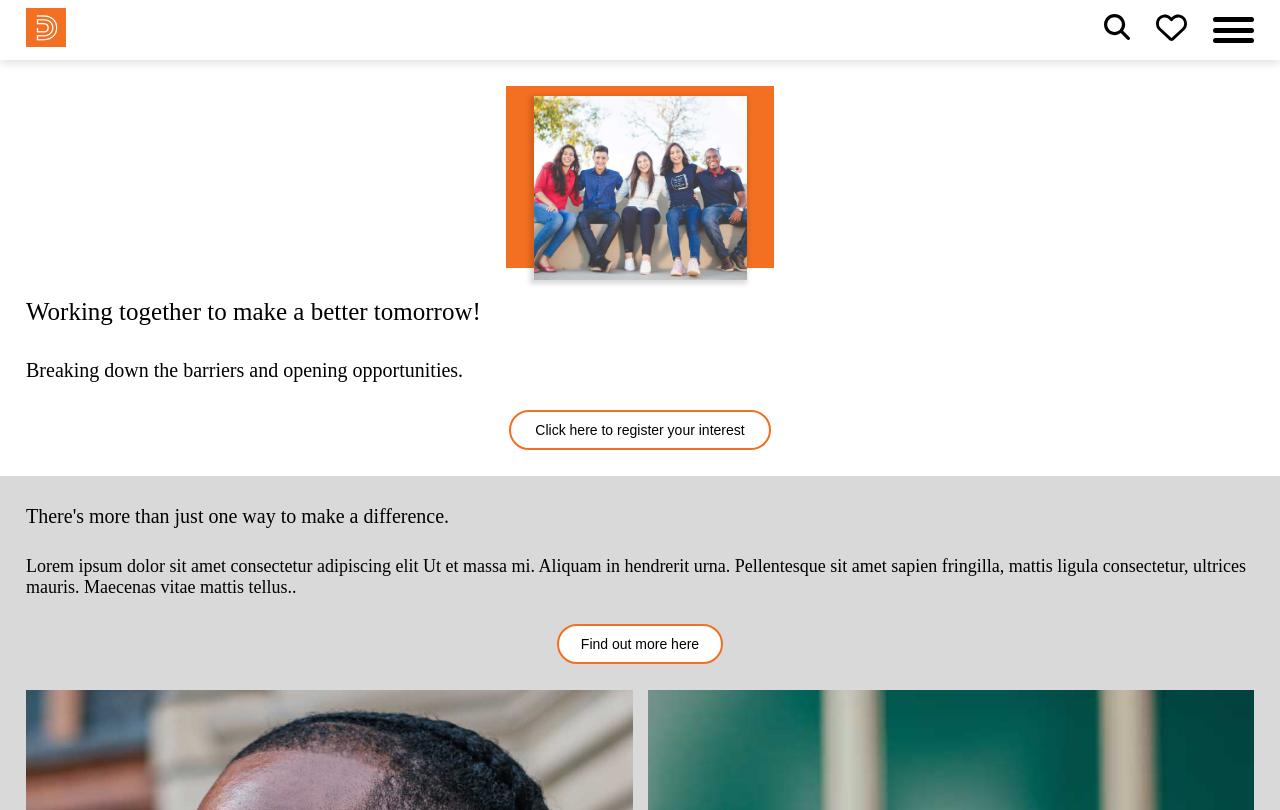
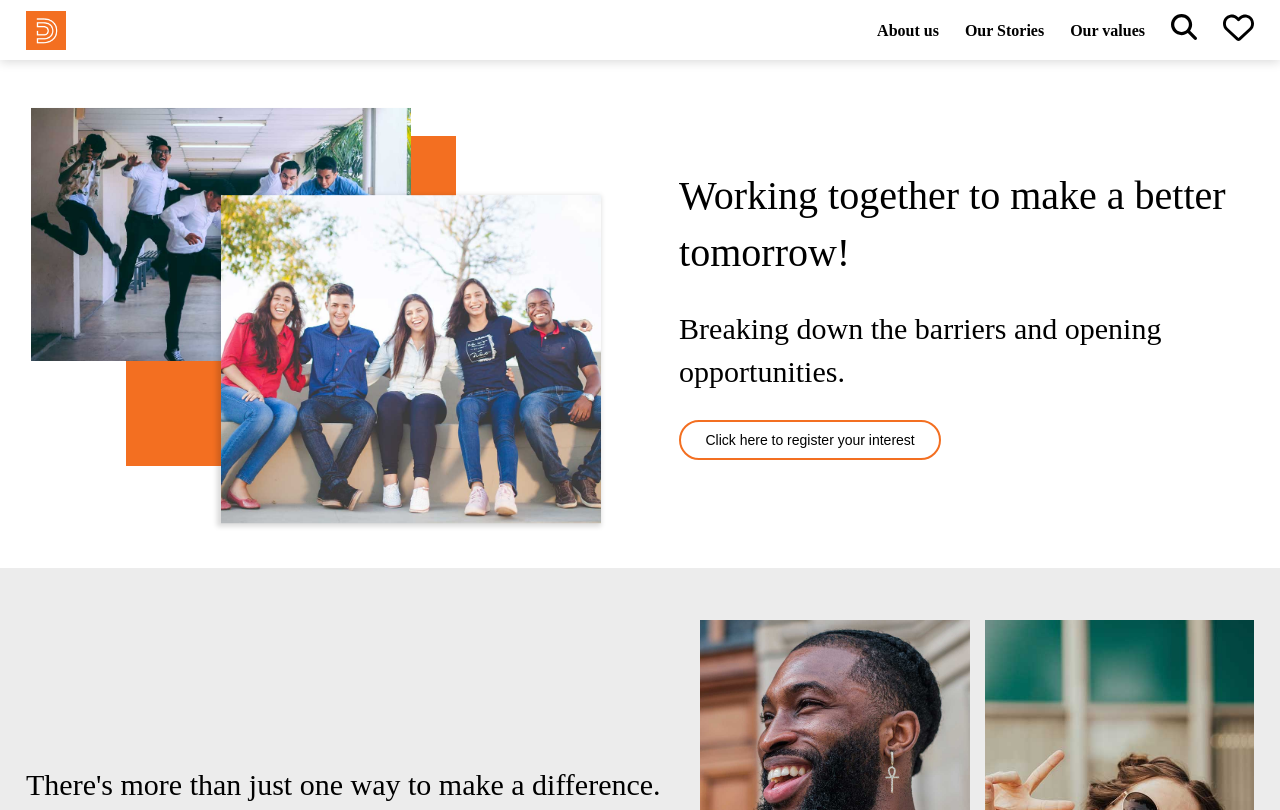
Before and after one commit to Bedkow/dissolve_prototype, a website built with Vite: page index.html in a window 1280 px wide. Shown: the top 810 px of the page. Built offline with nearby package versions, Linux system fonts and the light colour scheme; files whose address does not match are found by name.

Commit message:
some desktop styles

```diff
--- a/index.html
+++ b/index.html
@@ -8,13 +8,21 @@
 	</head>
 	<body>
 		<header>
-			<a href="#"
+			<a href="#" class="logo-link"
 				><img
 					src="./src/assets/logo.png"
 					alt="company logo, click to go to homepage"
 					class="logo"
 			/></a>
+
 			<div class="header-buttons-container">
+				<nav class="menu__nav--desktop" id="menu__nav--desktop">
+					<ul class="nav__links-container">
+						<li><a href="#">About us</a></li>
+						<li><a href="#">Our Stories</a></li>
+						<li><a href="#">Our values</a></li>
+					</ul>
+				</nav>
 				<a href="#" class="link link--search-button"
 					><img src="./src/assets/mag-glass.svg" alt="search"
 				/></a>
@@ -23,8 +31,6 @@
 				/></a>
 				<div class="menu menu--mobile">
 					<span class="menu__trigger" id="menu__trigger">
-						<!--  -->
-						<!-- <input type="checkbox" /> -->
 						<span class="trigger trigger--upper"></span>
 						<span class="trigger trigger--middle"></span>
 						<span class="trigger trigger--lower"></span>
@@ -47,6 +53,11 @@
 					<img
 						class="image-container--with-backdrop__main-image"
 						src="./src/assets/naassom-azevedo.jpg"
+						alt=""
+					/>
+					<img
+						class="image-container--with-backdrop__secondary-image"
+						src="./src/assets/husna-miskandar.jpg"
 						alt=""
 					/>
 				</div>
--- a/src/style/style.scss
+++ b/src/style/style.scss
@@ -1,4 +1,16 @@
 @import "./theme/variables.scss", "./theme/fonts.scss";
+
+@mixin tablet-res {
+	@media screen and (min-width: 700px) {
+		@content;
+	}
+}
+
+@mixin desktop-res {
+	@media screen and (min-width: 1200px) {
+		@content;
+	}
+}
 
 * {
 	box-sizing: border-box;
@@ -36,6 +48,10 @@ h1 {
 	font-family: ubuntu-medium;
 	font-weight: 500;
 	line-height: 35.58px;
+	@include desktop-res {
+		font-size: 40px;
+		line-height: 56.93px;
+	}
 }
 
 h2 {
@@ -43,6 +59,21 @@ h2 {
 	font-family: ubuntu;
 	font-weight: 400;
 	line-height: 28.46px;
+	@include desktop-res {
+		font-size: 30px;
+		line-height: 42.7px;
+	}
+}
+
+p {
+	@include desktop-res {
+		font-size: 18px;
+		line-height: 25.62px;
+	}
+}
+
+.logo-link {
+	height: 39px;
 }
 
 .section {
@@ -50,6 +81,15 @@ h2 {
 
 	&--dark {
 		background-color: #d9d9d9;
+	}
+
+	@include desktop-res {
+		display: flex;
+		flex-direction: row;
+
+		&--dark {
+			background-color: $color-secondary;
+		}
 	}
 }
 
@@ -74,6 +114,10 @@ h2 {
 	background-color: #ffffff;
 	font-size: 14px;
 	margin: 0 auto;
+
+	@include desktop-res {
+		margin: 0;
+	}
 
 	&--narrow {
 		width: 166px;
@@ -115,20 +159,50 @@ h2 {
 			background-color: $color-primary;
 			width: 100vw;
 			height: calc(100vh - $header-height);
+			z-index: 5;
 
 			&.active {
 				translate: 0;
 			}
 
-			// hidden class added by TS after 500ms to prevent body overflow and vertical scroll
+			// hidden class added by TS after 500ms to prevent body overflow and horizontal scroll
 			&.hidden {
 				display: none;
+			}
+		}
+
+		&--desktop {
+			display: none;
+
+			@include desktop-res {
+				display: block;
+			}
+
+			.nav__links-container {
+				display: flex;
+				flex-direction: row;
+
+				list-style: none;
+
+				gap: 26px;
+
+				a {
+					text-decoration: none;
+					color: #000000;
+					font-family: opensans;
+					font-size: 16px;
+					font-weight: 600;
+				}
 			}
 		}
 	}
 
 	&--mobile {
 		height: 26px;
+
+		@include desktop-res {
+			display: none;
+		}
 
 		.menu__trigger {
 			display: flex;
@@ -185,17 +259,53 @@ h2 {
 		flex-direction: column;
 		align-items: center;
 		padding-bottom: 26px;
+		@include tablet-res {
+			display: block;
+			height: fit-content;
+			width: fit-content;
+			margin: 50px auto;
+		}
+		@include desktop-res {
+			margin-left: 100px; //
+			width: 700px;
+		}
 		&__main-image {
+			z-index: 3;
 			max-width: 213px;
 			height: auto;
 			position: absolute;
 			top: 10px;
 			box-shadow: -2px 2px 5px 2px rgba(0, 0, 0, 0.15);
+			@include tablet-res {
+				translate: 15% 15%;
+				max-width: 380px;
+			}
+			@include desktop-res {
+				translate: 25% 15%;
+			}
+		}
+		&__secondary-image {
+			display: none;
+			z-index: 2;
+			max-width: 213px;
+			height: auto;
+			position: absolute;
+			top: 10px;
+			@include tablet-res {
+				display: block;
+				max-width: 380px;
+				translate: -25% -15%;
+			}
 		}
 		&__backdrop {
 			width: 268px;
 			height: 182px;
 			background-color: $color-primary;
+			z-index: 1;
+			@include tablet-res {
+				width: 330px;
+				height: 330px;
+			}
 		}
 	}
 
@@ -243,4 +353,8 @@ h2 {
 	flex-direction: column;
 	justify-content: space-between;
 	gap: 26px;
+	@include desktop-res {
+		justify-content: center;
+		text-align: left;
+	}
 }
```
